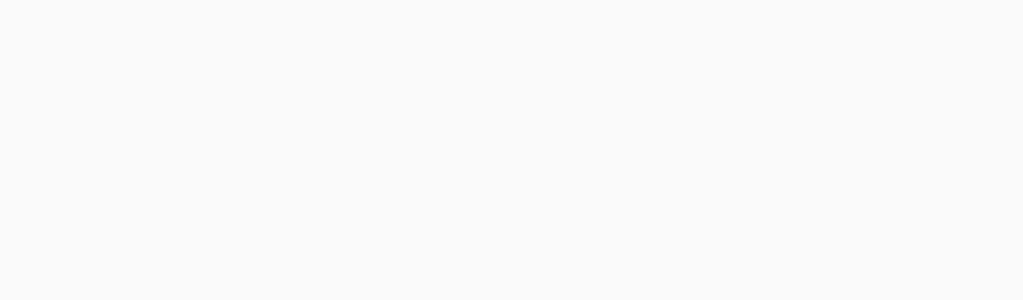
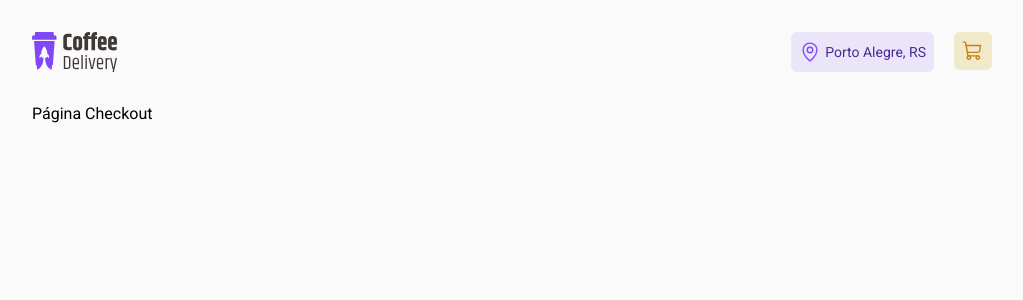
Before and after one commit to vitorxpd/coffee-delivery, a React (Vite) app: page /checkout in a window 1280 px wide. Before the commit this address had no page. Shown: the top 300 px of the page, without its empty margins (128-1151 px from the left). Built offline with nearby package versions, Linux system fonts and the light colour scheme.

Commit message:
criacao das paginas checkout e success

```diff
--- a/src/Router.tsx
+++ b/src/Router.tsx
@@ -1,13 +1,17 @@
 import { Route } from 'react-router'
 import { Routes } from 'react-router-dom'
 import { DefaultLayout } from './layouts/DefaultLayout'
+import { Checkout } from './pages/Checkout'
 import { Home } from './pages/Home'
+import { Success } from './pages/Success'
 
 export function Router() {
   return (
     <Routes>
       <Route path="/" element={<DefaultLayout />}>
         <Route path="/" element={<Home />} />
+        <Route path="/checkout" element={<Checkout />} />
+        <Route path="/success" element={<Success />} />
       </Route>
     </Routes>
   )
--- /dev/null
+++ b/src/pages/Checkout/index.tsx
@@ -0,0 +1,5 @@
+import * as S from './styles'
+
+export function Checkout() {
+  return <S.CheckoutContainer>Página Checkout</S.CheckoutContainer>
+}
--- /dev/null
+++ b/src/pages/Checkout/styles.ts
@@ -0,0 +1,3 @@
+import styled from 'styled-components'
+
+export const CheckoutContainer = styled.main``
--- /dev/null
+++ b/src/pages/Success/index.tsx
@@ -0,0 +1,5 @@
+import * as S from './styles'
+
+export function Success() {
+  return <S.SuccessContainer>Página Success</S.SuccessContainer>
+}
--- /dev/null
+++ b/src/pages/Success/styles.ts
@@ -0,0 +1,3 @@
+import styled from 'styled-components'
+
+export const SuccessContainer = styled.main``
```
